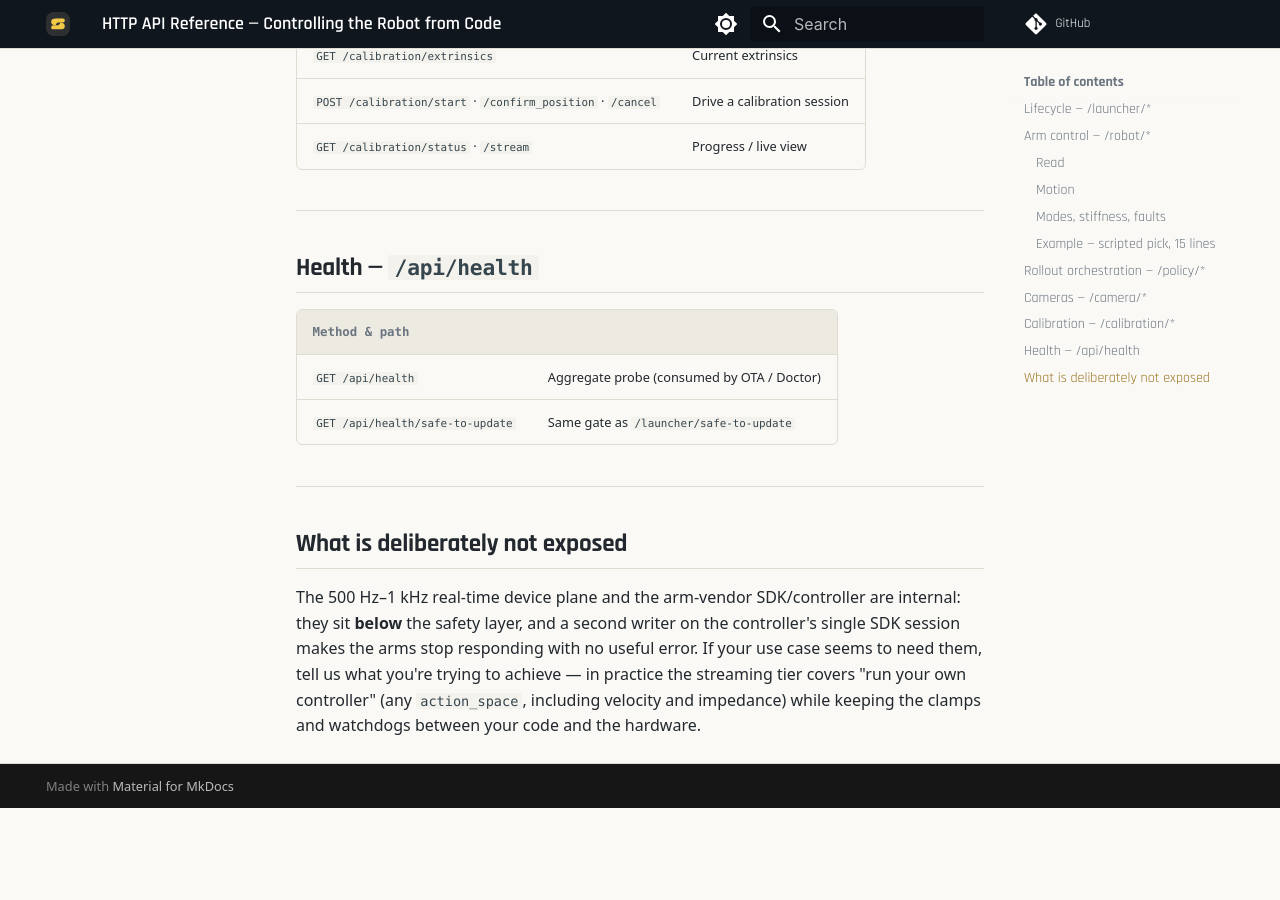
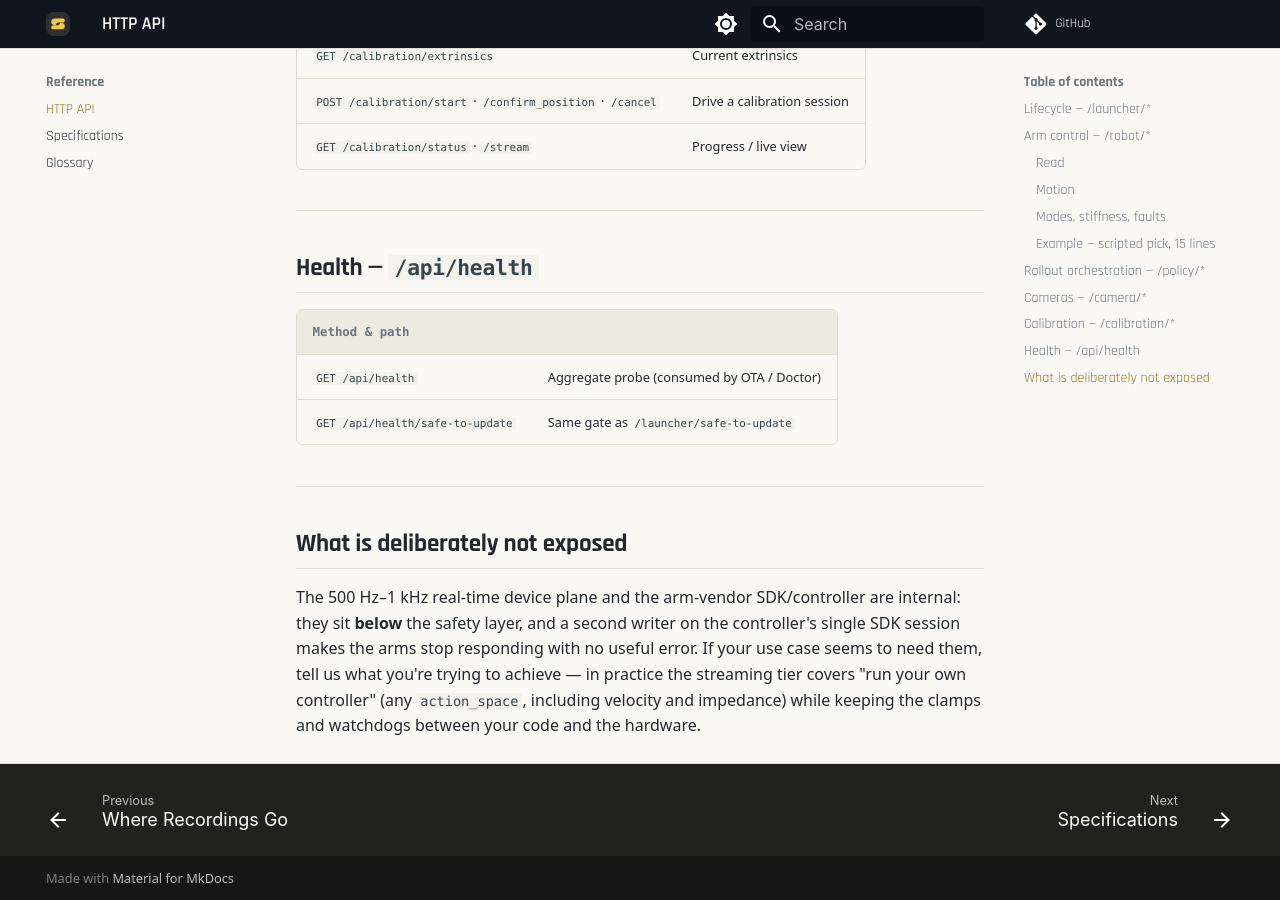
Before and after one commit to somarobotics/soda-docs, an MkDocs documentation site: the page built from docs/api-reference.md, in a window 1280 px wide and 900 px high, scrolled down 5468 px. Built offline with MkDocs 1.6.1 and Material for MkDocs 9.7.7, drawn with Linux system fonts in a browser that asks for light colours; comment, search, counter and statistics services are not loaded; before the commit the page ends 6276 px from its top, so only the background shows below that.

Commit message:
nav: add the HTTP API reference under Reference

```diff
--- a/mkdocs.yml
+++ b/mkdocs.yml
@@ -70,5 +70,6 @@ nav:
       - Quest Headset Setup: quest-setup.md
       - Where Recordings Go: recordings.md
   - Reference:
+      - HTTP API: api-reference.md
       - Specifications: specifications.md
       - Glossary: glossary.md
```
